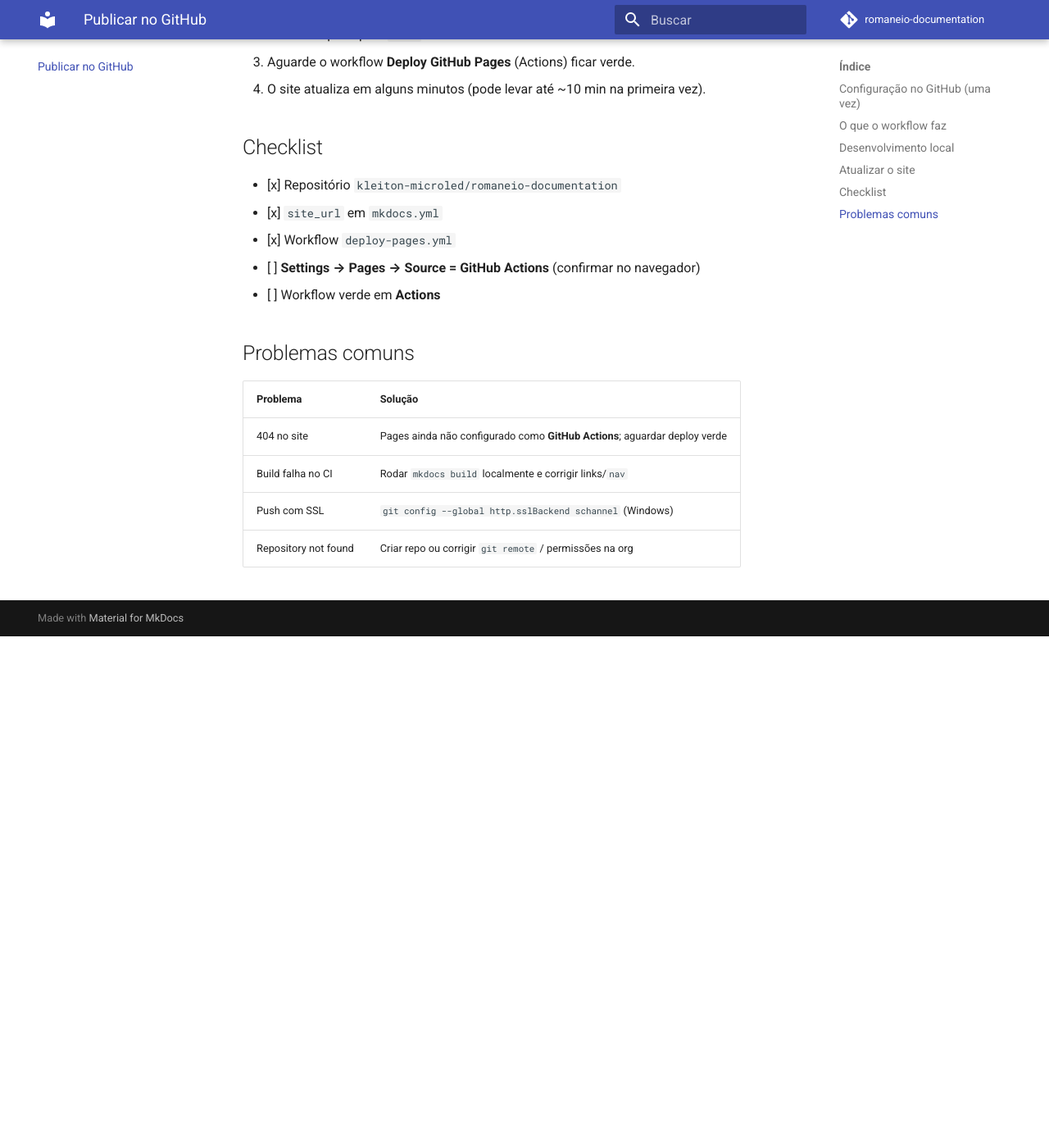
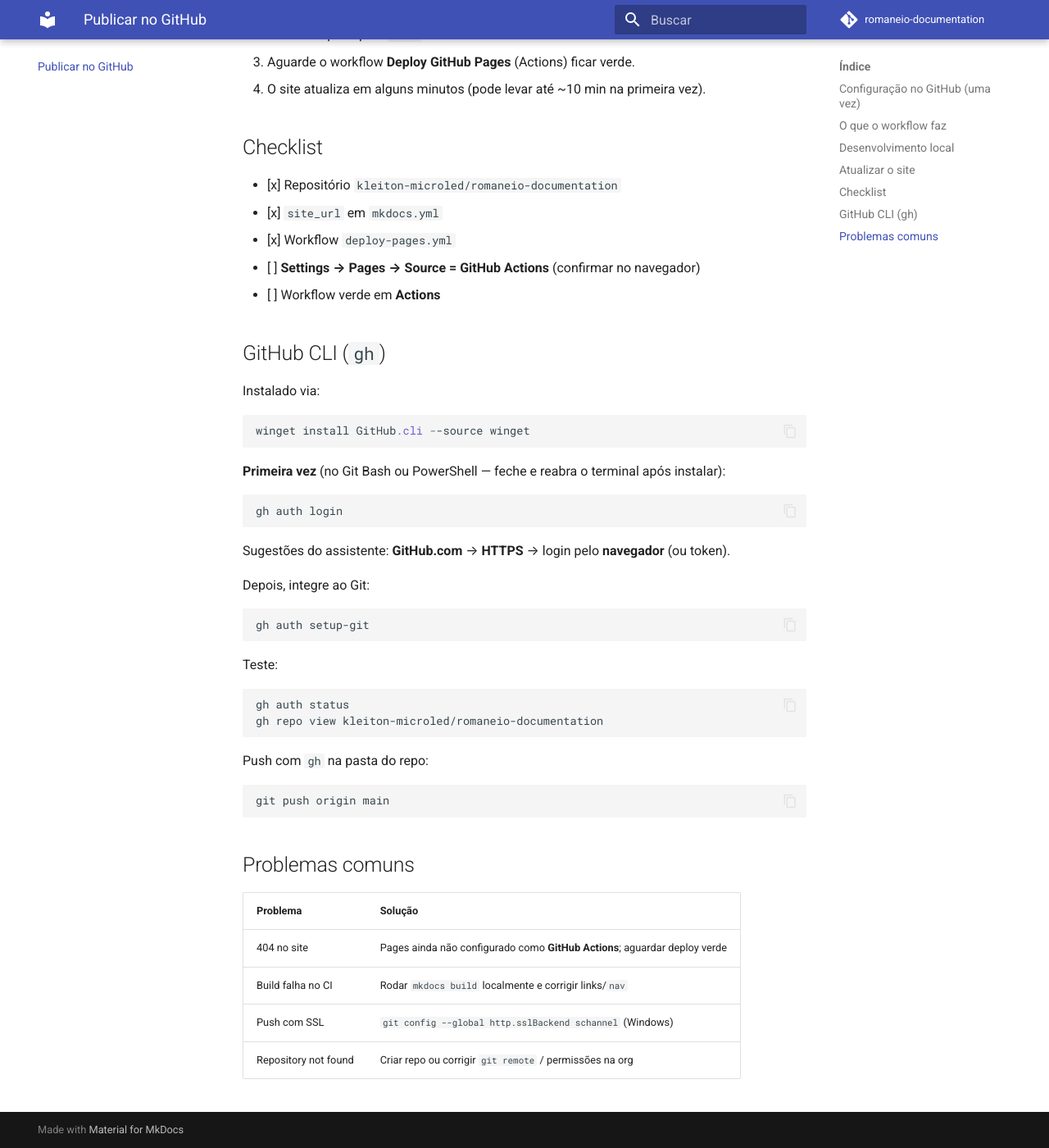
Before and after one commit to kleiton-microled/romaneio-documentation, an MkDocs documentation site: the page built from docs/GITHUB_PAGES_SETUP.md, in a window 1280 px wide and 1400 px high, scrolled down 1159 px. Shown: the whole window at 82% size. Built offline with MkDocs 1.6.1 and Material for MkDocs 9.7.7, drawn with Linux system fonts in a browser that asks for light colours; comment, search, counter and statistics services are not loaded; before the commit the page ends 1935 px from its top, so only the background shows below that.

Commit message:
Document GitHub CLI setup in Pages guide

````diff
--- a/docs/GITHUB_PAGES_SETUP.md
+++ b/docs/GITHUB_PAGES_SETUP.md
@@ -47,6 +47,41 @@ Git Bash: `./serve.sh`
 - [ ] **Settings → Pages → Source = GitHub Actions** (confirmar no navegador)
 - [ ] Workflow verde em **Actions**
 
+## GitHub CLI (`gh`)
+
+Instalado via:
+
+```powershell
+winget install GitHub.cli --source winget
+```
+
+**Primeira vez** (no Git Bash ou PowerShell — feche e reabra o terminal após instalar):
+
+```bash
+gh auth login
+```
+
+Sugestões do assistente: **GitHub.com** → **HTTPS** → login pelo **navegador** (ou token).
+
+Depois, integre ao Git:
+
+```bash
+gh auth setup-git
+```
+
+Teste:
+
+```bash
+gh auth status
+gh repo view kleiton-microled/romaneio-documentation
+```
+
+Push com `gh` na pasta do repo:
+
+```bash
+git push origin main
+```
+
 ## Problemas comuns
 
 | Problema | Solução |
````
